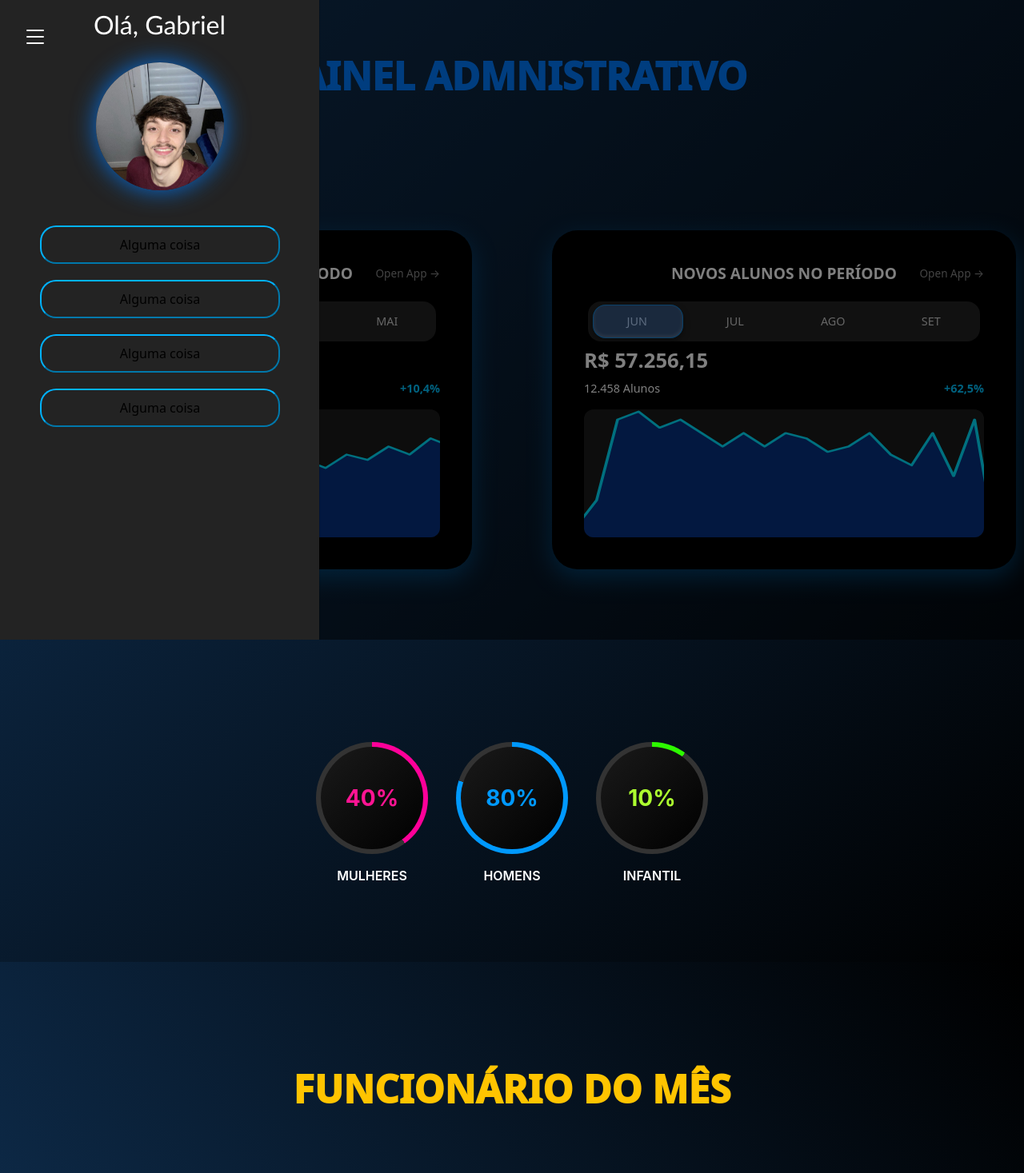
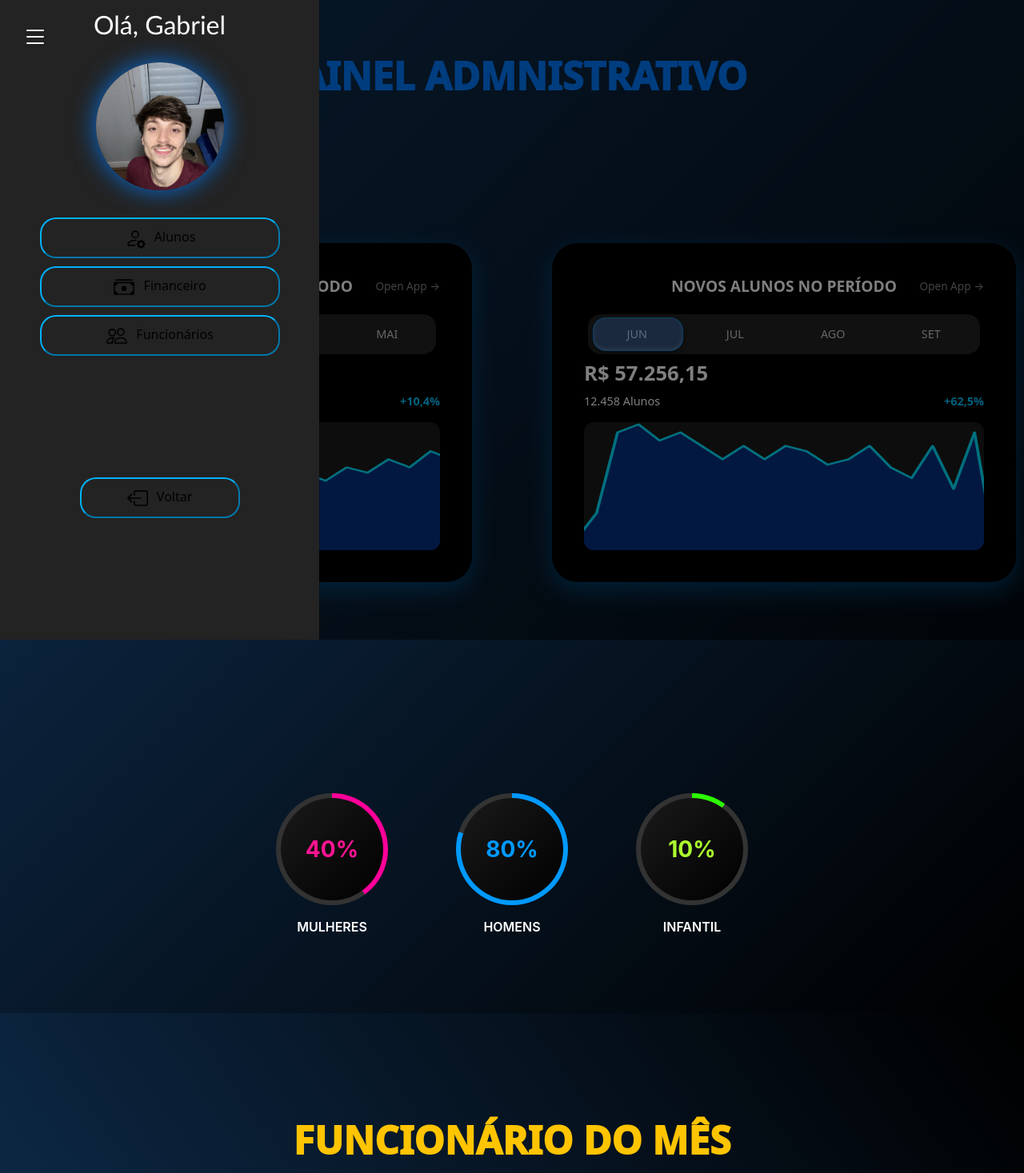
Before and after one commit to GabrielT27/TechFit, a PHP site: page /pagAdm.html in a window 1280 px wide, after a click that opens the changed part. Shown: the top 1467 px of the page at 80% size. Run offline with PHP 8.4, Linux system fonts and the light colour scheme.

Commit message:
sidebar nomeada.

```diff
--- a/pagAdm.css
+++ b/pagAdm.css
@@ -33,7 +33,7 @@ html, body {
     padding: 10px;
     background-color: rgb(35, 35, 35);
     border-color: rgb(0, 179, 255);
-    margin-top: 20px;
+    margin-top: 10px;
 
 }
 
@@ -41,6 +41,23 @@ button:hover {
   background-color: rgb(0, 179, 255);
   transition: background-color 0.5s;
 }
+
+.buttonexit {
+    border-radius: 20px;
+    width: 200px;
+    margin-left: 50px;
+    padding: 10px;
+    background-color: rgb(35, 35, 35);
+    border-color: rgb(0, 179, 255);
+    margin: auto;
+
+}
+
+.buttonexit:hover {
+  background-color: rgb(0, 179, 255);
+  transition: background-color 0.5s;
+}
+
 
 .nos {
   position: relative;
@@ -149,7 +166,7 @@ button:hover {
   background: #000;
   color: #fff;
   box-shadow: 0 10px 30px rgba(3, 122, 201, 0.45);
-  margin: 18rem auto 0;
+  margin: 19rem auto 0;
 }
 
 .header {
@@ -339,7 +356,7 @@ button:hover {
 
 .circle-container {
   display: flex;
-  gap: 35px;
+  gap: 85px;
   justify-content: center;
   align-items: center;
   font-family: "Inter", sans-serif;
@@ -349,7 +366,7 @@ button:hover {
   width: 100%;
   position: relative;
   z-index: 10;
-  margin-top: 6rem;
+  margin-top: 9rem;
 }
 
 .circle-card {
--- a/pagAdm.html
+++ b/pagAdm.html
@@ -25,13 +25,23 @@
 
 
 <br>
-<button type="button" class="button">Alguma coisa</button>
+<button type="button" class="button"><svg xmlns="http://www.w3.org/2000/svg" width="26" height="26" style="margin-right: 0.7rem;"  fill="currentColor" class="bi bi-person-gear" viewBox="0 0 16 16">
+  <path d="M11 5a3 3 0 1 1-6 0 3 3 0 0 1 6 0M8 7a2 2 0 1 0 0-4 2 2 0 0 0 0 4m.256 7a4.5 4.5 0 0 1-.229-1.004H3c.001-.246.154-.986.832-1.664C4.484 10.68 5.711 10 8 10q.39 0 .74.025c.226-.341.496-.65.804-.918Q8.844 9.002 8 9c-5 0-6 3-6 4s1 1 1 1zm3.63-4.54c.18-.613 1.048-.613 1.229 0l.043.148a.64.64 0 0 0 .921.382l.136-.074c.561-.306 1.175.308.87.869l-.075.136a.64.64 0 0 0 .382.92l.149.045c.612.18.612 1.048 0 1.229l-.15.043a.64.64 0 0 0-.38.921l.074.136c.305.561-.309 1.175-.87.87l-.136-.075a.64.64 0 0 0-.92.382l-.045.149c-.18.612-1.048.612-1.229 0l-.043-.15a.64.64 0 0 0-.921-.38l-.136.074c-.561.305-1.175-.309-.87-.87l.075-.136a.64.64 0 0 0-.382-.92l-.148-.045c-.613-.18-.613-1.048 0-1.229l.148-.043a.64.64 0 0 0 .382-.921l-.074-.136c-.306-.561.308-1.175.869-.87l.136.075a.64.64 0 0 0 .92-.382zM14 12.5a1.5 1.5 0 1 0-3 0 1.5 1.5 0 0 0 3 0"/>
+</svg>Alunos</button>
 
-<button type="button" class="button">Alguma coisa</button>
+<button type="button" class="button"><svg xmlns="http://www.w3.org/2000/svg" width="26" height="26" fill="currentColor" class="bi bi-cash-stack" viewBox="0 0 16 16" style="margin-right: 0.7rem;">
+  <path d="M1 3a1 1 0 0 1 1-1h12a1 1 0 0 1 1 1zm7 8a2 2 0 1 0 0-4 2 2 0 0 0 0 4"/>
+  <path d="M0 5a1 1 0 0 1 1-1h14a1 1 0 0 1 1 1v8a1 1 0 0 1-1 1H1a1 1 0 0 1-1-1zm3 0a2 2 0 0 1-2 2v4a2 2 0 0 1 2 2h10a2 2 0 0 1 2-2V7a2 2 0 0 1-2-2z"/>
+</svg>Financeiro</button>
 
-<button type="button" class="button">Alguma coisa</button>
+<button type="button" class="button"><svg xmlns="http://www.w3.org/2000/svg" width="26" height="26" fill="currentColor" class="bi bi-people" viewBox="0 0 16 16" style="margin-right: 0.7rem;">
+  <path d="M15 14s1 0 1-1-1-4-5-4-5 3-5 4 1 1 1 1zm-7.978-1L7 12.996c.001-.264.167-1.03.76-1.72C8.312 10.629 9.282 10 11 10c1.717 0 2.687.63 3.24 1.276.593.69.758 1.457.76 1.72l-.008.002-.014.002zM11 7a2 2 0 1 0 0-4 2 2 0 0 0 0 4m3-2a3 3 0 1 1-6 0 3 3 0 0 1 6 0M6.936 9.28a6 6 0 0 0-1.23-.247A7 7 0 0 0 5 9c-4 0-5 3-5 4q0 1 1 1h4.216A2.24 2.24 0 0 1 5 13c0-1.01.377-2.042 1.09-2.904.243-.294.526-.569.846-.816M4.92 10A5.5 5.5 0 0 0 4 13H1c0-.26.164-1.03.76-1.724.545-.636 1.492-1.256 3.16-1.275ZM1.5 5.5a3 3 0 1 1 6 0 3 3 0 0 1-6 0m3-2a2 2 0 1 0 0 4 2 2 0 0 0 0-4"/>
+</svg>Funcionários</button>
 
-<button type="button" class="button">Alguma coisa</button>
+<button type="buttonexit" class="buttonexit"><svg xmlns="http://www.w3.org/2000/svg" width="26" height="26" fill="currentColor" class="bi bi-box-arrow-left" viewBox="0 0 16 16" style="margin-right: 0.7rem;">
+  <path fill-rule="evenodd" d="M6 12.5a.5.5 0 0 0 .5.5h8a.5.5 0 0 0 .5-.5v-9a.5.5 0 0 0-.5-.5h-8a.5.5 0 0 0-.5.5v2a.5.5 0 0 1-1 0v-2A1.5 1.5 0 0 1 6.5 2h8A1.5 1.5 0 0 1 16 3.5v9a1.5 1.5 0 0 1-1.5 1.5h-8A1.5 1.5 0 0 1 5 12.5v-2a.5.5 0 0 1 1 0z"/>
+  <path fill-rule="evenodd" d="M.146 8.354a.5.5 0 0 1 0-.708l3-3a.5.5 0 1 1 .708.708L1.707 7.5H10.5a.5.5 0 0 1 0 1H1.707l2.147 2.146a.5.5 0 0 1-.708.708z"/>
+</svg>Voltar</button>
 
 </div>
 
```
